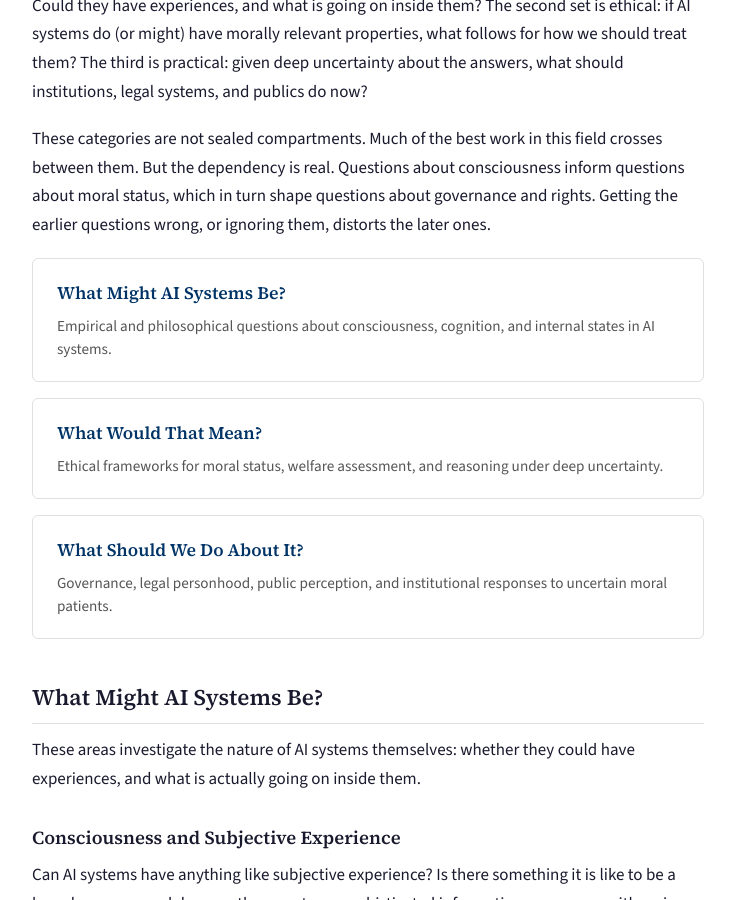
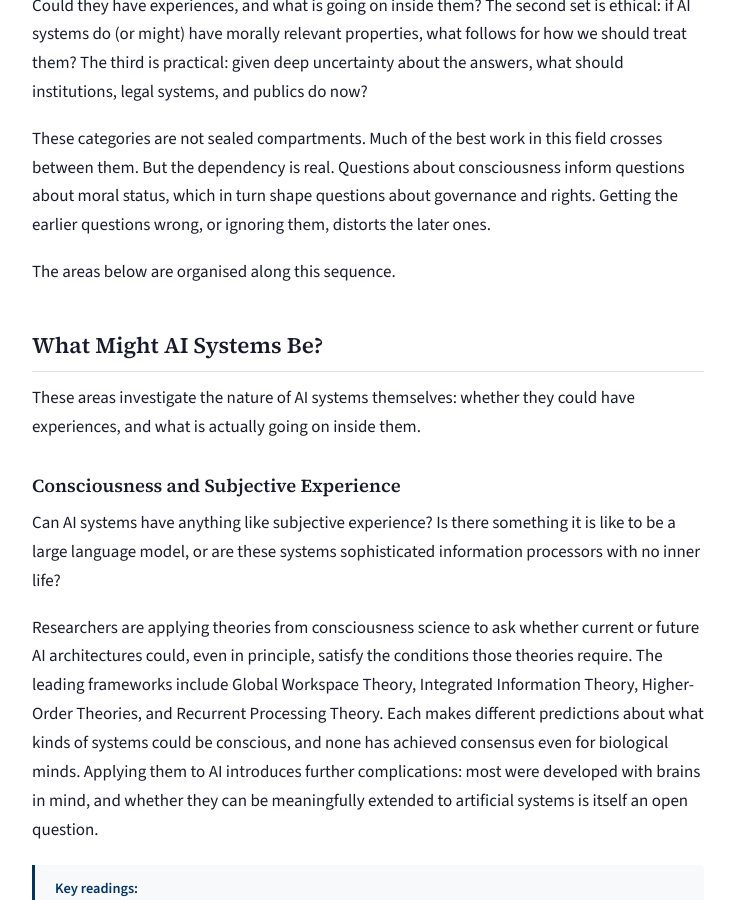
Before and after one commit to Mitchel-Alexander/getting-started-digital-minds, a Jekyll site: the page built from research-areas.md, in a window 1280 px wide and 900 px high, scrolled down 855 px. Shown: the whole window, without its empty margins (272-1007 px from the left). Built offline with Jekyll 4.4.1, drawn with Linux system fonts in a browser that asks for light colours.

Commit message:
Revert Research Areas navigation cards to preserve design contrast with Pathways
Co-Authored-By: Claude Opus 4.6 <noreply@anthropic.com>

```diff
--- a/research-areas.md
+++ b/research-areas.md
@@ -16,20 +16,7 @@ The first set of questions is empirical and philosophical: what might AI systems
 
 These categories are not sealed compartments. Much of the best work in this field crosses between them. But the dependency is real. Questions about consciousness inform questions about moral status, which in turn shape questions about governance and rights. Getting the earlier questions wrong, or ignoring them, distorts the later ones.
 
-<div class="card-grid card-grid--stacked" markdown="0">
-  <a href="#what-might-ai-systems-be" class="card section-card">
-    <h3>What Might AI Systems Be?</h3>
-    <p>Empirical and philosophical questions about consciousness, cognition, and internal states in AI systems.</p>
-  </a>
-  <a href="#what-would-that-mean" class="card section-card">
-    <h3>What Would That Mean?</h3>
-    <p>Ethical frameworks for moral status, welfare assessment, and reasoning under deep uncertainty.</p>
-  </a>
-  <a href="#what-should-we-do-about-it" class="card section-card">
-    <h3>What Should We Do About It?</h3>
-    <p>Governance, legal personhood, public perception, and institutional responses to uncertain moral patients.</p>
-  </a>
-</div>
+The areas below are organised along this sequence.
 
 
 ## What Might AI Systems Be?
```
